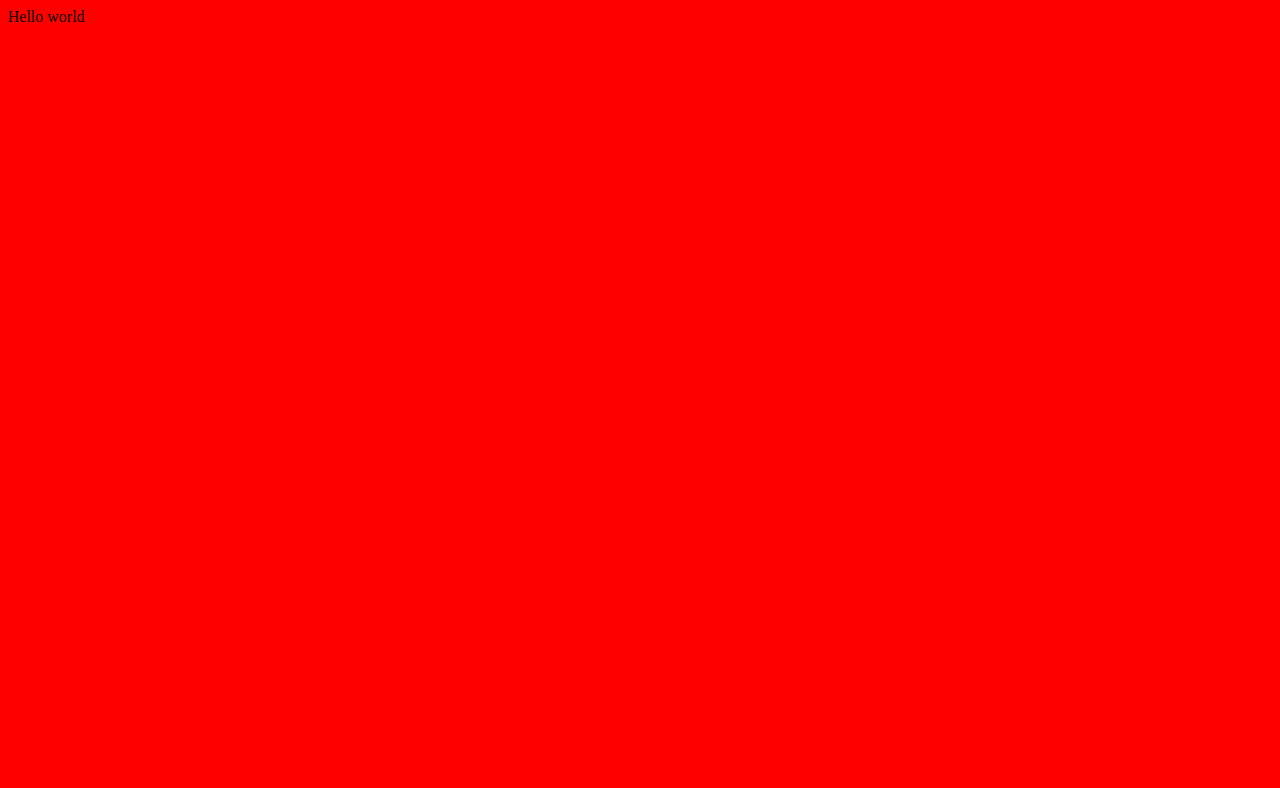
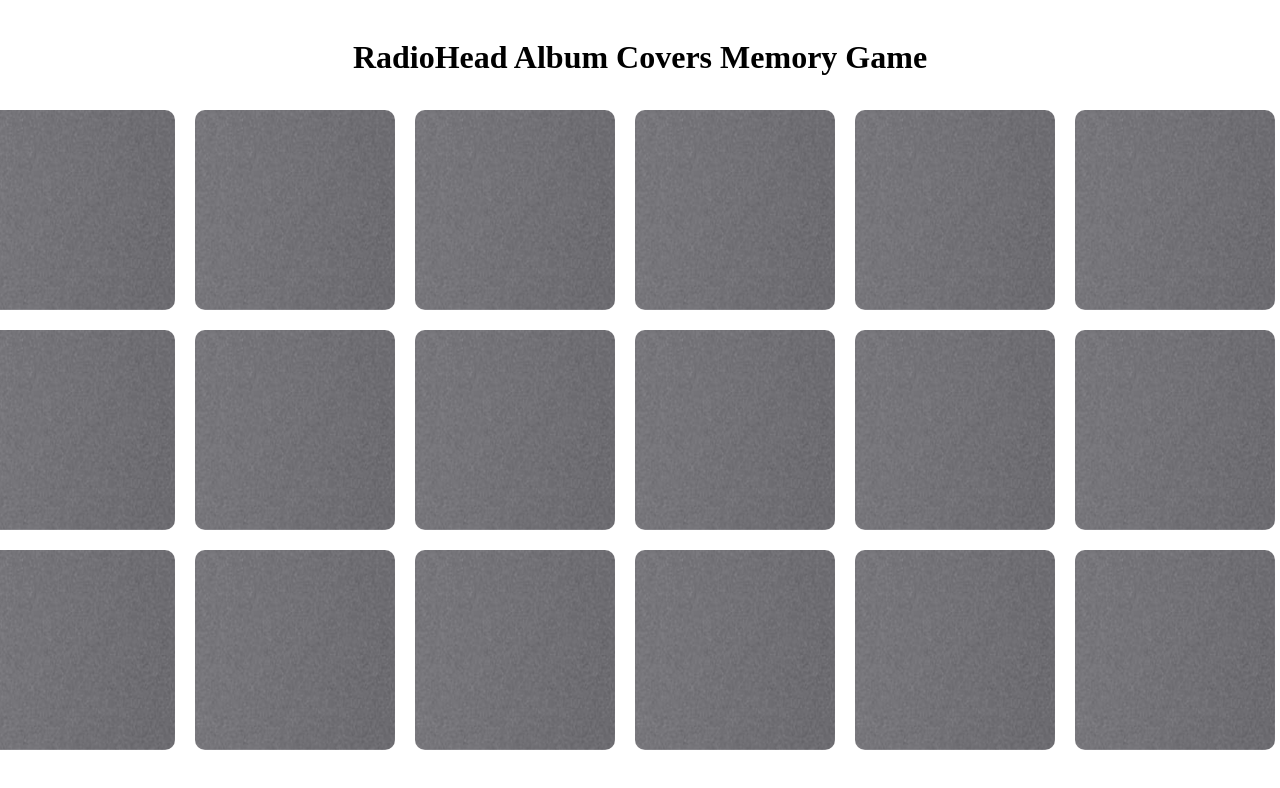
Before and after one commit to emisnpos/memorygame, a plain HTML site: page index.html in a window 1280 px wide. Drawn offline with Linux system fonts and the light colour scheme.

Commit message:
feat: game is working, just more design

```diff
--- a/css/style.css
+++ b/css/style.css
@@ -1,3 +1,30 @@
-body{
-    background: red;
+.grid{
+    display: flex;
+    flex-wrap: wrap;
+    height: 600px;
+    width: 1350px;
 }
+
+img{
+    height: 200px;
+    width: 200px;
+    padding: 10px;
+    border-radius: 20px;
+}
+
+.container{
+    position: fixed;
+    top: 50%;
+    left: 50%;
+    transform: translate(-50%, -50%)
+}
+
+#header{
+    text-align: center;
+    padding: 10px;
+}
+
+.japan{
+    font-family: 'Noto Sans KR', sans-serif;
+    font-size: 300px;
+}
--- a/index.html
+++ b/index.html
@@ -7,10 +7,28 @@
     <meta charset="UTF-8">
     <title>Memory Game</title>
     <link rel="stylesheet" href="css/style.css">
+
+    <link rel="preconnect" href="https://fonts.googleapis.com">
+    <link rel="preconnect" href="https://fonts.gstatic.com" crossorigin>
+    <link href="https://fonts.googleapis.com/css2?family=Noto+Sans+KR:wght@500&display=swap" rel="stylesheet">
+
 </head>
 <body>
-    Hello world
+
+    <div id="header">
+        <h1>RadioHead Album Covers Memory Game</h1>
+        <!-- <h2 class="japan">RadioHead Album Covers Memory Game</h2> -->
+    </div>
+
+    <div class="container">
+
+
+        <!-- <h1>Guess:<span id="result"> 0</span></h1> -->
+        <div class="grid">
+
+        </div>
+    </div>
+
     <script src="js/main.js"></script>
 </body>
-
 </html>
--- a/js/main.js
+++ b/js/main.js
@@ -1 +1,136 @@
-console.log("Hello Bence")
+document.addEventListener('DOMContentLoaded', () => {
+
+    const albumCovers = [
+        {
+            name: 'album_1',
+            img: 'img/album_1.png'
+        },
+        {
+            name: 'album_2',
+            img: 'img/album_2.png'
+        },
+        {
+            name: 'album_3',
+            img: 'img/album_3.png'
+        },
+        {
+            name: 'album_4',
+            img: 'img/album_4.png'
+        },
+        {
+            name: 'album_5',
+            img: 'img/album_5.png'
+        },
+        {
+            name: 'album_6',
+            img: 'img/album_6.png'
+        },
+        {
+            name: 'album_7',
+            img: 'img/album_7.png'
+        },
+        {
+            name: 'album_8',
+            img: 'img/album_8.png'
+        },
+        {
+            name: 'album_9',
+            img: 'img/album_9.png'
+        },
+        {
+            name: 'album_1',
+            img: 'img/album_1.png'
+        },
+        {
+            name: 'album_2',
+            img: 'img/album_2.png'
+        },
+        {
+            name: 'album_3',
+            img: 'img/album_3.png'
+        },
+        {
+            name: 'album_4',
+            img: 'img/album_4.png'
+        },
+        {
+            name: 'album_5',
+            img: 'img/album_5.png'
+        },
+        {
+            name: 'album_6',
+            img: 'img/album_6.png'
+        },
+        {
+            name: 'album_7',
+            img: 'img/album_7.png'
+        },
+        {
+            name: 'album_8',
+            img: 'img/album_8.png'
+        },
+        {
+            name: 'album_9',
+            img: 'img/album_9.png'
+        },
+    ]
+
+    albumCovers.sort(() => 0.5 - Math.random())
+
+    const grid = document.querySelector('.grid');
+    const resultDisplay = document.querySelector('#result')
+    let cardsChosen = [];
+    let cardsChosenId = [];
+    let cardsWon = [];
+
+    //create your board
+    function createBoard(){
+        for (let i = 0; i < albumCovers.length; i++){
+            let card = document.createElement('img');
+            card.setAttribute('src', 'img/blank.png');
+            card.setAttribute('data-id', i);
+            card.addEventListener('click', flipCard);
+            grid.appendChild(card);
+        }
+    }
+
+    //cehck for matches
+    function checkForMatch(){
+        let cards = document.querySelectorAll('img');
+        const optionOneId = cardsChosenId[0];
+        const optionTwoId = cardsChosenId[1];
+        if(cardsChosen[0] === cardsChosen[1]){
+            cards[optionOneId].setAttribute('src', 'img/white.png');
+            cards[optionTwoId].setAttribute('src', 'img/white.png');
+            cardsWon.push(cardsChosen)
+        }
+        else{
+            cards[optionOneId].setAttribute('src', 'img/blank.png');
+            cards[optionTwoId].setAttribute('src', 'img/blank.png');
+        }
+        cardsChosen = [];
+        cardsChosenId = [];
+        //resultDisplay.textContent = cardsWon.length;
+        if(cardsWon.length === albumCovers.length/2){
+            resultDisplay.textContent = 'Congratulations! You found them all!'
+        }
+    }
+
+    //flip your card
+    function flipCard(){
+        let cardId = this.getAttribute('data-id');
+        cardsChosen.push(albumCovers[cardId].name);
+        cardsChosenId.push(cardId);
+        this.setAttribute('src', albumCovers[cardId].img);
+        if(cardsChosen.length === 2){
+            setTimeout(checkForMatch, 500)
+        }
+    }
+
+    createBoard()
+
+
+
+
+
+})
```
Also changed, not shown: img/blank.png (added), img/white.png (added).
